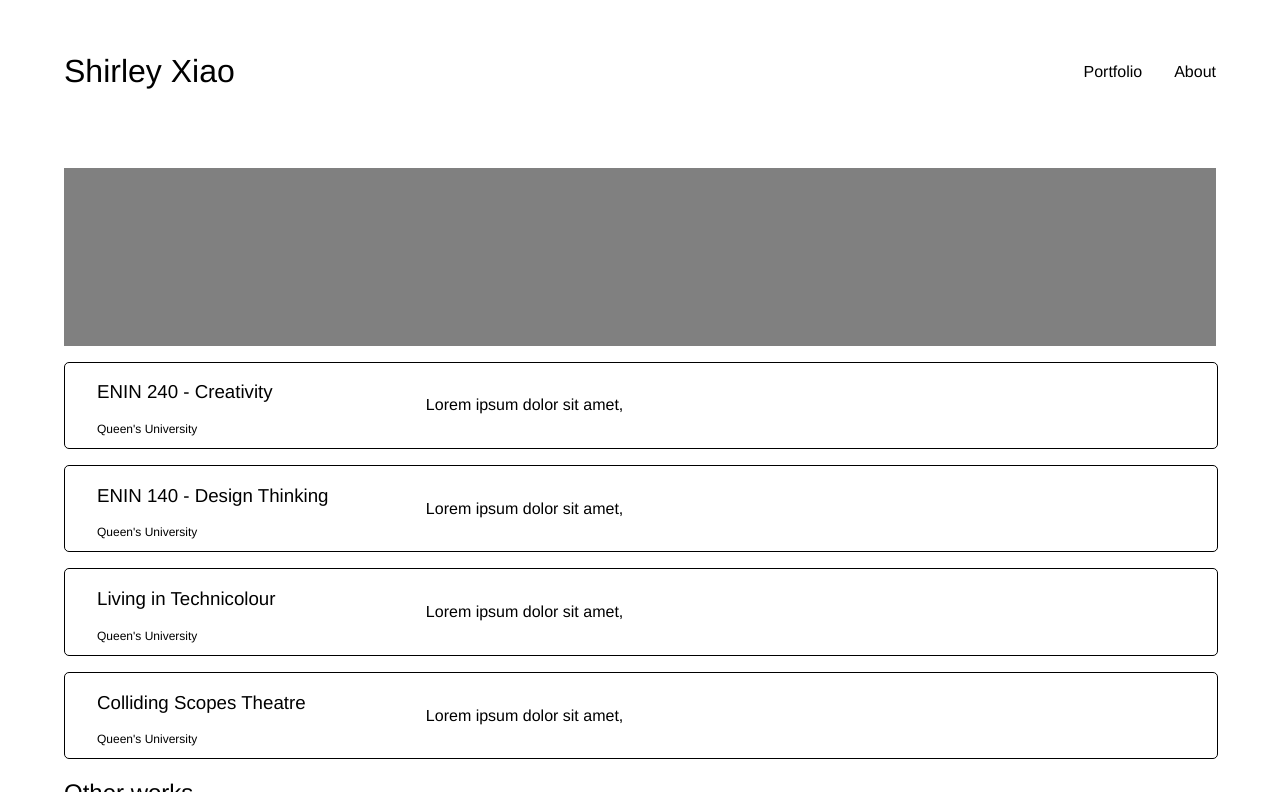
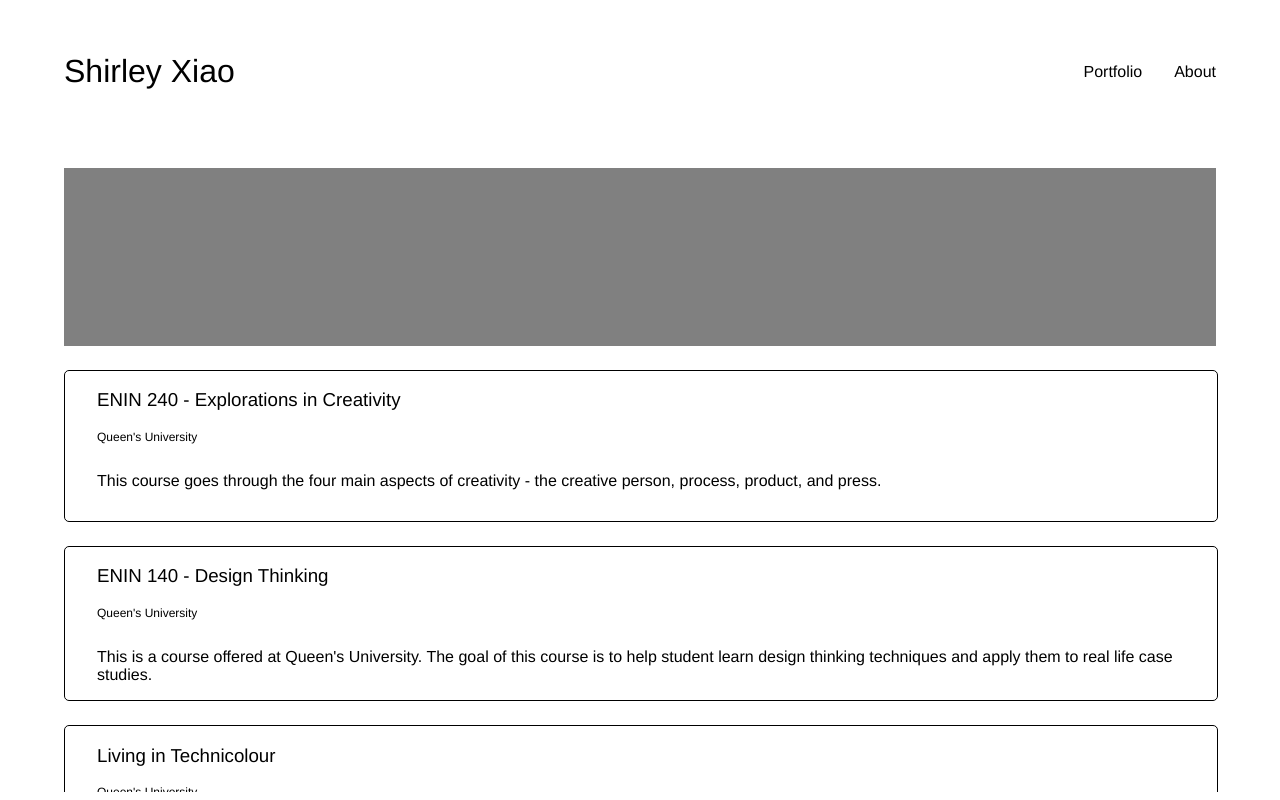
Before and after one commit to XXiao12/AboutMe, a React (Create React App) app: page / in a window 1280 px wide. Built offline with nearby package versions, Linux system fonts and the light colour scheme.

Commit message:
finished layout of projectbutton component

```diff
--- /dev/null
+++ b/src/components/ProjectButton/descriptions.js
@@ -0,0 +1,8 @@
+const descriptions = {
+    creativity: "This course goes through the four main aspects of creativity - the creative person, process, product, and press.",
+    design_thinking: "This is a course offered at Queen's University. The goal of this course is to help student learn design thinking techniques and apply them to real life case studies.",
+    LIT: "Living in Technicolour is a student-run organization at Queen's University. It is a creative theatre group that incorporates art, music, and drama in their performances.  I helped by advertising their events to the Queen's University and Kingston community through media outlets. Some of my other tasks were to create banners for facebook events, posters, tickets, and pamphlets.",
+    CST: "This is a student-run organization at Queen's University. I managed advertising and product designs for Colliding Scopes Theatre. I worked with the cast and members to create posters, tickets, banner, and props required for theatrical work. Advertisements circulated in the community resulted in increased sales."
+};
+
+export default descriptions;
--- a/src/components/ProjectButton/index.js
+++ b/src/components/ProjectButton/index.js
@@ -1,6 +1,7 @@
 import React from 'react';
 // import PropTypes from 'prop-types';
-import { Link } from 'react-router-dom'
+import { Link } from 'react-router-dom';
+import descriptions from './descriptions';
 
 import './styles.css';
 
@@ -8,7 +9,7 @@ const ProjectButton = (props = {}) => {
     const {
         link = "/404",
         name,
-        description,
+        descriptionTag,
         location = null,
     } = props;
 
@@ -20,7 +21,7 @@ const ProjectButton = (props = {}) => {
                         <h3 className="project--button-title">{name}</h3>
                         <p className="project--button-location">{location}</p>
                     </div>
-                    <p className="project--button-description">{description}</p>
+                    <p className="project--button-description">{descriptions[descriptionTag]}</p>
                 </div>
             </Link>
         </div >
--- a/src/components/ProjectButton/styles.css
+++ b/src/components/ProjectButton/styles.css
@@ -1,8 +1,9 @@
 .project {
     width: 100%;
+    min-height: 150px;
     border: 1px solid black;
     border-radius: 5px;
-    margin-top: 16px;
+    margin-top: 24px;
 }
 
 .project--button {
@@ -26,7 +27,7 @@
 }
 
 .project--button-description {
-    flex: 2 1 auto;
+    flex: 2 1 100%;
 }
 
 .project--button-location {
--- a/src/containers/Home/home.js
+++ b/src/containers/Home/home.js
@@ -32,23 +32,24 @@ class Home extends Component {
         >
           <div className="home__banner"/>
           <ProjectButton
-            name="ENIN 240 - Creativity"
-            description="Lorem ipsum dolor sit amet, "
+            name="ENIN 240 -
+            Explorations in Creativity"
+            descriptionTag="creativity"
             location="Queen's University"
           />
           <ProjectButton
             name="ENIN 140 - Design Thinking"
-            description="Lorem ipsum dolor sit amet, "
+            descriptionTag="design_thinking"
             location="Queen's University"
           />
            <ProjectButton
             name="Living in Technicolour"
-            description="Lorem ipsum dolor sit amet, "
+            descriptionTag="LIT"
             location="Queen's University"
           />
           <ProjectButton
             name="Colliding Scopes Theatre"
-            description="Lorem ipsum dolor sit amet, "
+            descriptionTag="CST"
             location="Queen's University"
           />
 
```
